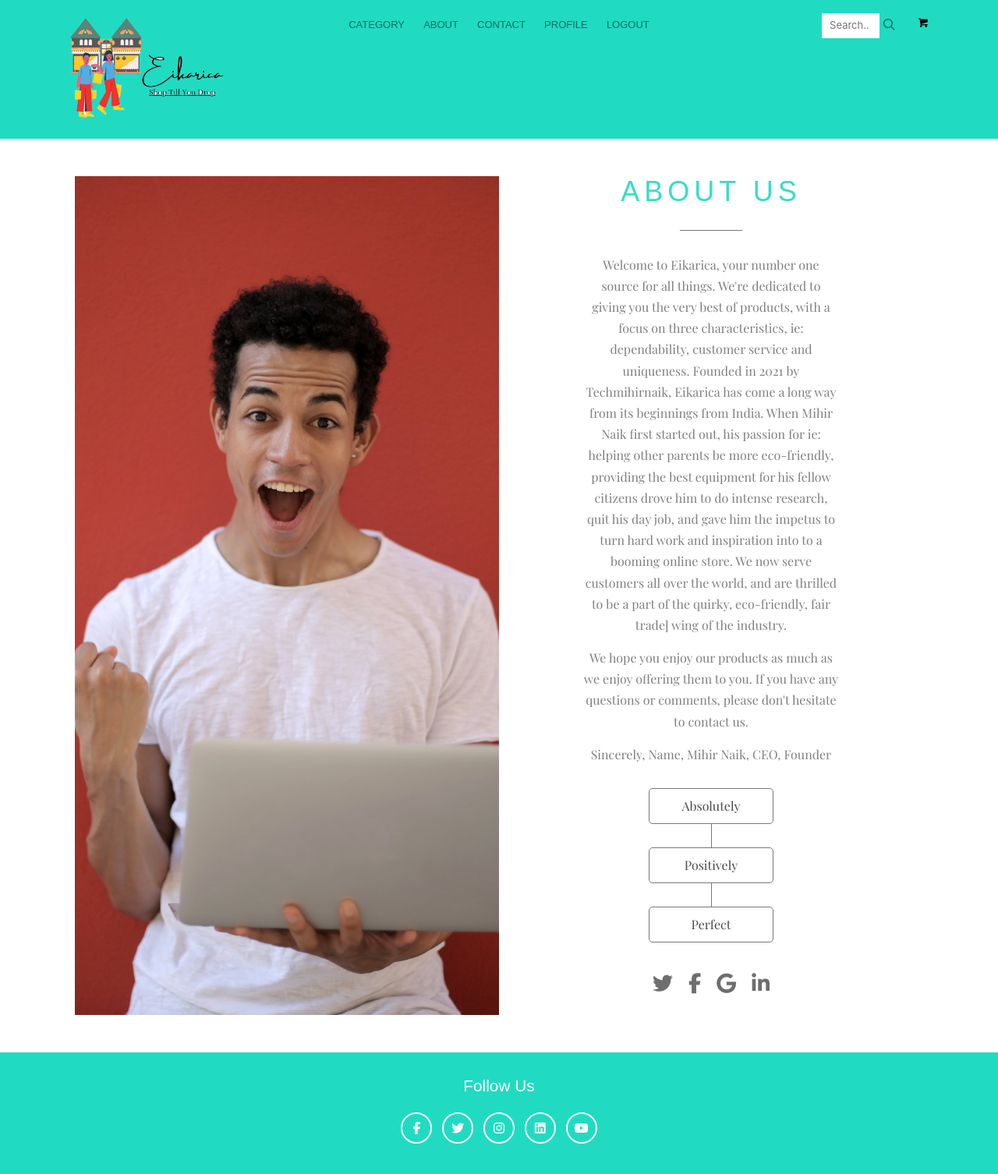
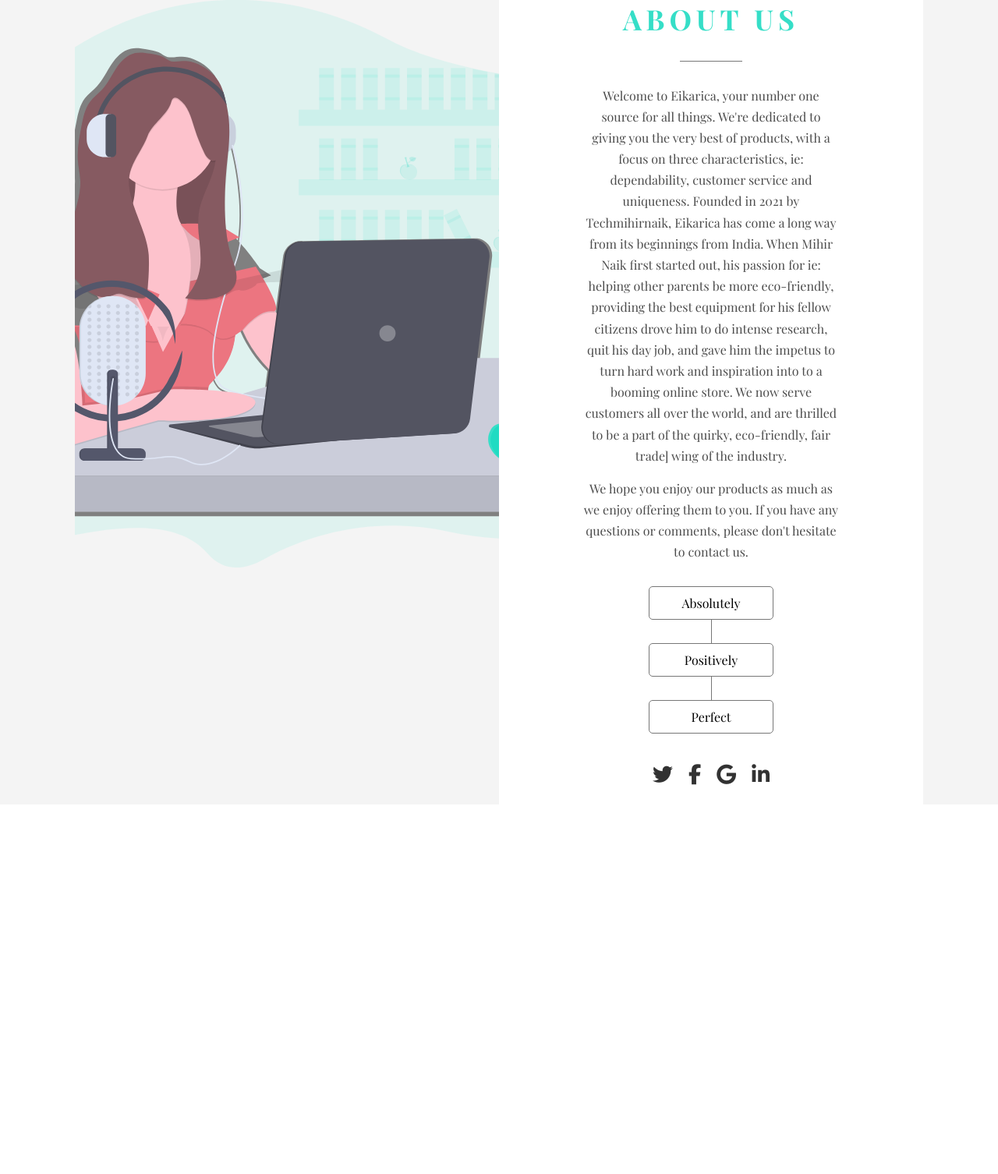
Before and after one commit to muskan2345/Eikarica-New, a Django app: template apps/core/templates/core/about.html in a window 1280 px wide. Shown: the whole page at 78% size. After the commit the page ends 1007 px from the top, so only its background shows below. Run offline with Django 3.2, Linux system fonts and the light colour scheme; the template is opened without the code that fills it, so the values that code supplies are empty; some libraries are stand-ins or nearby versions; some web fonts are replaced.

Commit message:
about us and kyc templates added

```diff
--- a/apps/core/templates/core/about.html
+++ b/apps/core/templates/core/about.html
@@ -1,15 +1,23 @@
-{% extends 'core/base-new.html' %}
+{% load static %}
 
-{% block title %}About Us | {% endblock %}
-
-{% block content %}
-<div class="abt_section">
-<div class = "abt_image">
+<!DOCTYPE html>
+<html>
+    <head>
+        <meta charset="utf-8">
+        <meta http-equiv="X-UA-Compatible" content="IE=edge">
+        <title>About Us</title>
+        <meta name="viewport" content="width=device-width, initial-scale=1">
+        <link rel="stylesheet" href="{% static 'styles/about.css' %}">
+        <script src="https://kit.fontawesome.com/dbed6b6114.js" crossorigin="anonymous"></script>
+    </head>
+    <body>
+        <section>
+            <div class = "image">
                 <!-- image here -->
             </div>
 
-<div class = "abt_content">
-    <h2 class="abt_heading">About Us</h2>
+            <div class = "content">
+                <h2 class="heading">About Us</h2>
                 <span><!-- line here --></span>
 
                 <p>Welcome to Eikarica, your number one source for all things. We're dedicated to giving you the very best of products, with a focus on three characteristics, ie: dependability, customer service and uniqueness.
@@ -17,9 +25,6 @@
 
 
 <p>We hope you enjoy our products as much as we enjoy offering them to you. If you have any questions or comments, please don't hesitate to contact us.</p>
-
-<p>Sincerely,
-Name, Mihir Naik, CEO, Founder</p>
 
                 <ul class = "words">
                     <li>Absolutely</li>
@@ -33,7 +38,7 @@
                     <li>Perfect</li>
                 </ul>
 
-    <ul class = "abt_icons">
+                <ul class = "icons">
                     <li>
                         <i class = "fa fa-twitter"></i>
                     </li>
@@ -48,5 +53,7 @@
                     </li>
                 </ul>
             </div>
-</div>
-{% endblock %}
+        </section>
+
+    </body>
+</html>
--- a/apps/core/templates/core/base-new.html
+++ b/apps/core/templates/core/base-new.html
@@ -13,7 +13,7 @@
 	<link rel="stylesheet" href="https://cdn.jsdelivr.net/npm/bulma@0.9.1/css/bulma.min.css">
     <!-- <link rel="stylesheet" href="{% static 'styles/main.css' %}"> -->
     <link rel="stylesheet" href="{% static 'styles/contact.css' %}">
-    <link rel="stylesheet" href="{% static 'styles/about.css' %}">
+    <!-- <link rel="stylesheet" href="{% static 'styles/about.css' %}"> -->
 
     <!-- Fontawesome icon -->
     <link rel="stylesheet" href="https://cdnjs.cloudflare.com/ajax/libs/font-awesome/5.15.1/css/all.min.css" integrity="sha512-+4zCK9k+qNFUR5X+cKL9EIR+ZOhtIloNl9GIKS57V1MyNsYpYcUrUeQc9vNfzsWfV28IaLL3i96P9sdNyeRssA==" crossorigin="anonymous" />
@@ -93,7 +93,6 @@
 			<a href = "#" class = "fab fa-youtube"></a>
         </div>
     </div>
-    </section>
 
     <!-- <footer class="footer">
 		<!-- <h3 class="is-size-4 mb-4">Eikarica</h3> -->
--- a/static/styles/about.css
+++ b/static/styles/about.css
@@ -1,16 +1,18 @@
 @import url('https://fonts.googleapis.com/css2?family=Playfair+Display:wght@400;500;600;700&display=swap');
 
-
-
-.abt_section{
+*{
     box-sizing: border-box;
     padding: 0;
     margin: 0;
+}
+body{
     font-family: 'Playfair Display', serif;
     display: grid;
     background-color: #f4f4f4;
     align-content: center;
     min-height: 100vh;
+}
+section{
     display: grid;
     grid-template-columns: 1fr 1fr;
     min-height: 90vh;
@@ -18,32 +20,34 @@
     margin: 0 auto;
 }
 
-.abt_heading{
+.heading{
     color: #20dbc2;
 }
-.abt_image{
-    background: url("/media/person.jpg") center/cover no-repeat;
+.image{
+    background: url("/media/aboutpage.svg") center/cover no-repeat;
+    width:"160";
+    height:"145";
 }
-.abt_content{
+.content{
     background: #fff;
     display: flex;
     justify-content: center;
     flex-direction: column;
     align-items: center;
 }
-.abt_content h2{
+.content h2{
     text-transform: uppercase;
     font-size: 36px;
     letter-spacing: 6px;
     opacity: 0.9;
 }
-.abt_content span{
+.content span{
     height: 0.5px;
     width: 80px;
     background: #777;
     margin: 30px 0;
 }
-.abt_content p{
+.content p{
     padding-bottom: 15px;
     font-weight: 300;
     opacity: 0.7;
@@ -80,20 +84,20 @@
     background: #777;
     margin: 0 auto;
 }
-.abt_icons{
+.icons{
     display: flex;
     padding: 15px 0;
 }
-.abt_icons li{
+.icons li{
     display: block;
     padding: 5px;
     margin: 5px;
 }
-.abt_icons li i{
+.icons li i{
     font-size: 26px;
     opacity: 0.8;
 }
-.abt_icons li i:hover{
+.icons li i:hover{
     color: #06d6a0;
 }
 
@@ -105,20 +109,20 @@
         grid-template-columns: 1fr;
         width: 100%;
     }
-    .abt_image{
+    .image{
         height: 100vh;
     }
-    .abt_content{
+    .content{
         height: 100vh;
     }
-    .abt_content h2{
+    .content h2{
         font-size: 20px;
         margin-top: 50px;
     }
-    .abt_content span{
+    .content span{
         margin: 20px 0;
     }
-    .abt_content p{
+    .content p{
         font-size: 14px;
     }
     /*.words li a{
@@ -130,7 +134,7 @@
     .words li{
         padding: 6px 10px;
     }
-    .abt_icons li i{
+    .icons li i{
         font-size: 15px;
     }
 }
```
Also changed, not shown: static/styles/vendor_kyc.css (+5 -4 lines), db.sqlite3, media/aboutpage.svg (added), 2 other files. Lines whose indentation alone changed are shown as unchanged.
